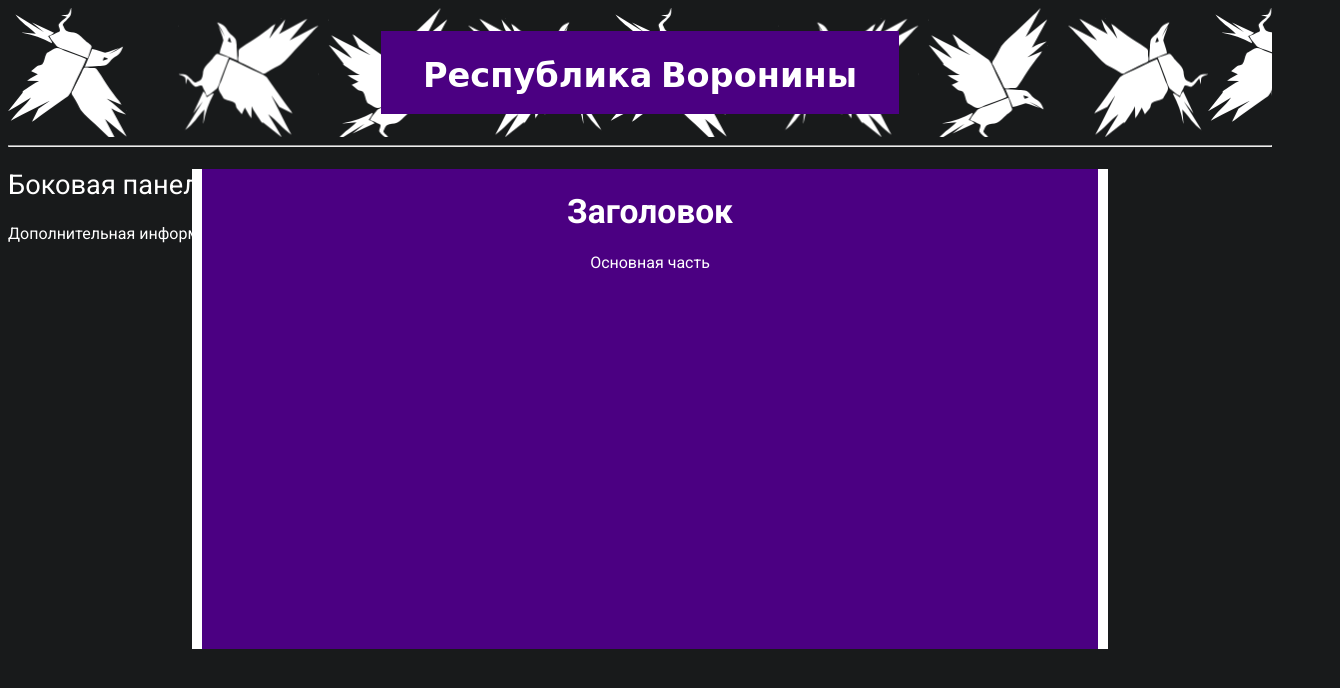
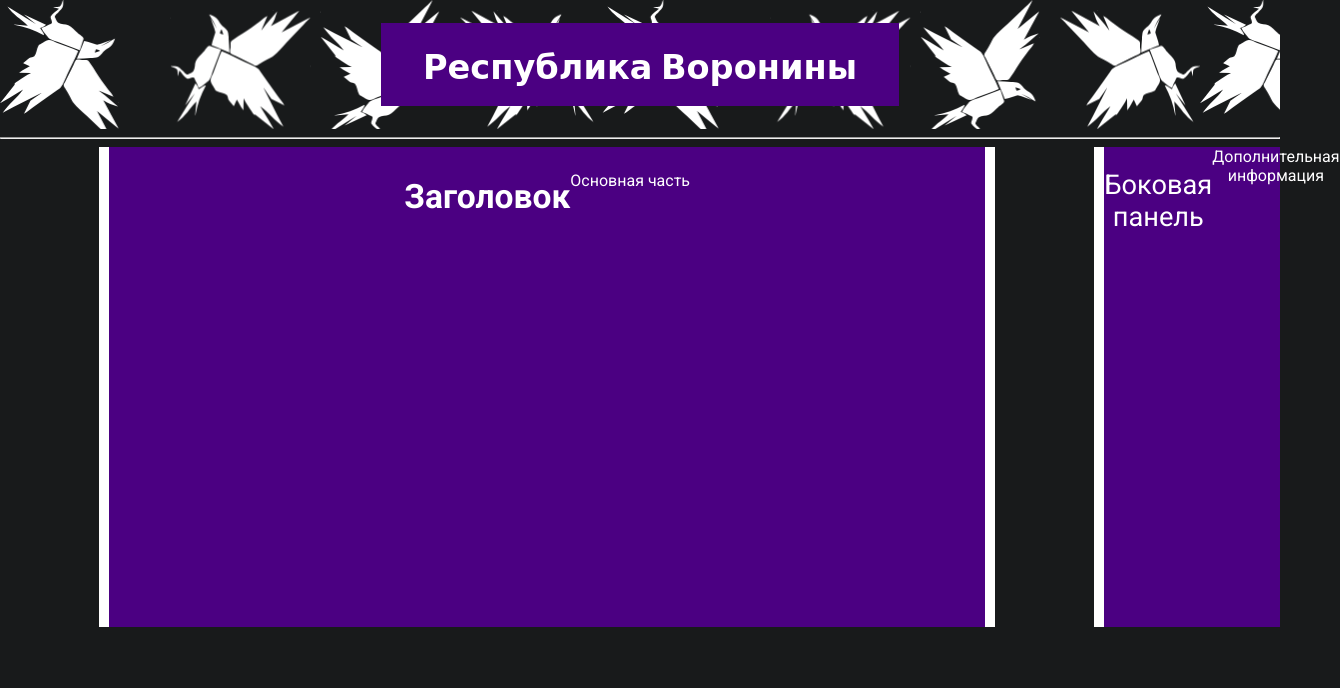
Before and after one commit to QUERTER228/QUERTER228.github.io, a plain HTML site: page index.html in a window 1280 px wide. Shown: the whole page, 1340 px wide, since content can reach past the window. Drawn offline with nearby package versions, Linux system fonts and the light colour scheme.

Commit message:
Update main.css

```diff
--- a/css/main.css
+++ b/css/main.css
@@ -1,28 +1,47 @@
+
+@import url('https://fonts.googleapis.com/css2?family=Oswald:wght@200..700&family=Roboto:ital,wght@0,100..900;1,100..900&display=swap');
+* {
+  box-sizing: border-box;
+}
 /*-------classes------s*/
-@import url('https://fonts.googleapis.com/css2?family=Oswald:wght@200..700&family=Roboto:ital,wght@0,100..900;1,100..900&display=swap');
-a, a:visited {
-	  text-decoration: none;
-	  color: inherit;
-}
 header {
+  display: flex;
+  align-items: center;
+  justify-content: center;
   text-align: center;
   font-family: 'Oswald', cursive;
   width: 100%;
-  height: 20%;
+  min-height: 15vh;
   background-image: url(Header.svg);
 }
 main {
+  display: inline-flex;
   text-align: center;
+  justify-content: center;
   width: 70%;
-  height: 60%;
+  min-height: 60vh;
   background-color: #4b0082;
   border-left: solid 10px white;
   border-right: solid 10px white;
-  position: absolute;
-  left: 15%;
+  margin: 0 auto;
+  padding: 0.5em 0;
+}
+aside {
+  display: inline-flex;
+  text-align: center;
+  justify-content: left;
+  width: 14.5%;
+  min-height: 60vh;
+  background-color: #4b0082;
+  border-left: solid 10px white;
+}
+.layout {
+  display: flex;
+  flex-direction: row;
+  justify-content: space-between;
 }
 #TitleH {
-  display: inline-block;
+  display: inline-flex;
   padding: 0.5em 1.25em;
   background-color: #4b0082;
   user-select: none;
@@ -34,7 +53,10 @@ main {
   color: black;
 }
 /*--------tags---------*/
-body {background-color: #181a1b; color: #fff; font-family: 'Roboto';}
+body {
+  margin: 0px; padding: 0px;
+  background-color: #181a1b; color: #fff; font-family: 'Roboto';
+}
 h1{
 	font-size: 210%;
 	font-weight: bold;
@@ -51,3 +73,16 @@ h6 {font-weight: bold;
 	font-size: 110%;}
 img{border-width: 0px;}
 table {border: 1px solid grey;}
+a, a:visited {
+	text-decoration: none;
+  color: inherit;
+}
+
+@media (max-width: 768px) {
+  aside, main {
+    float: none;
+    width: 100%;
+    min-height: auto;
+    margin-bottom: 10px;
+  }
+}
```
